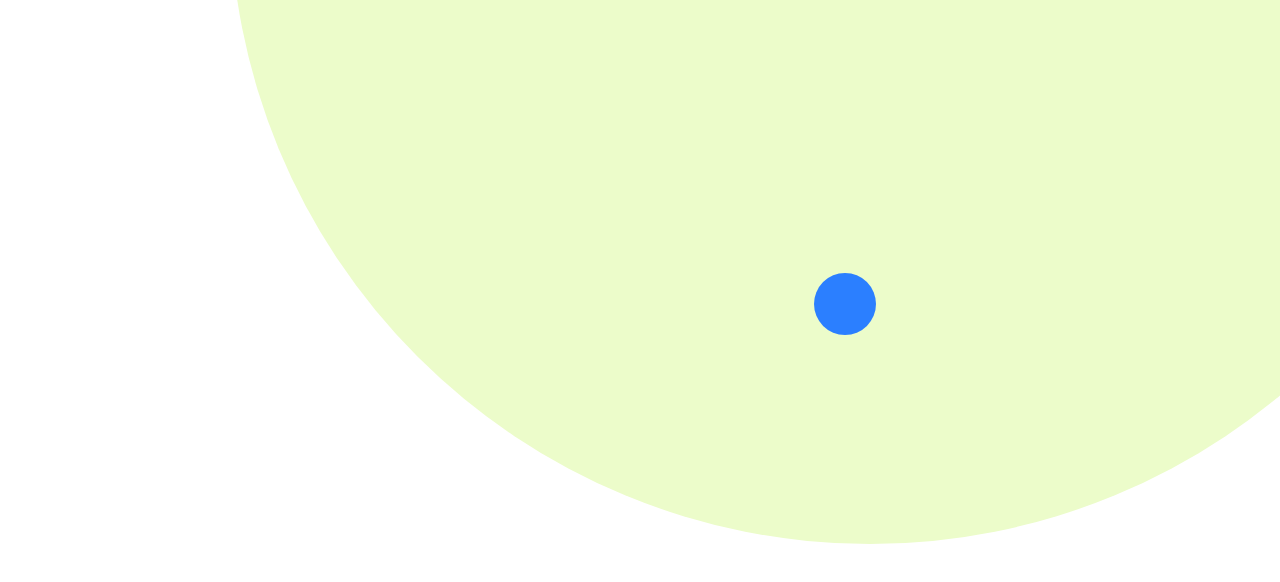
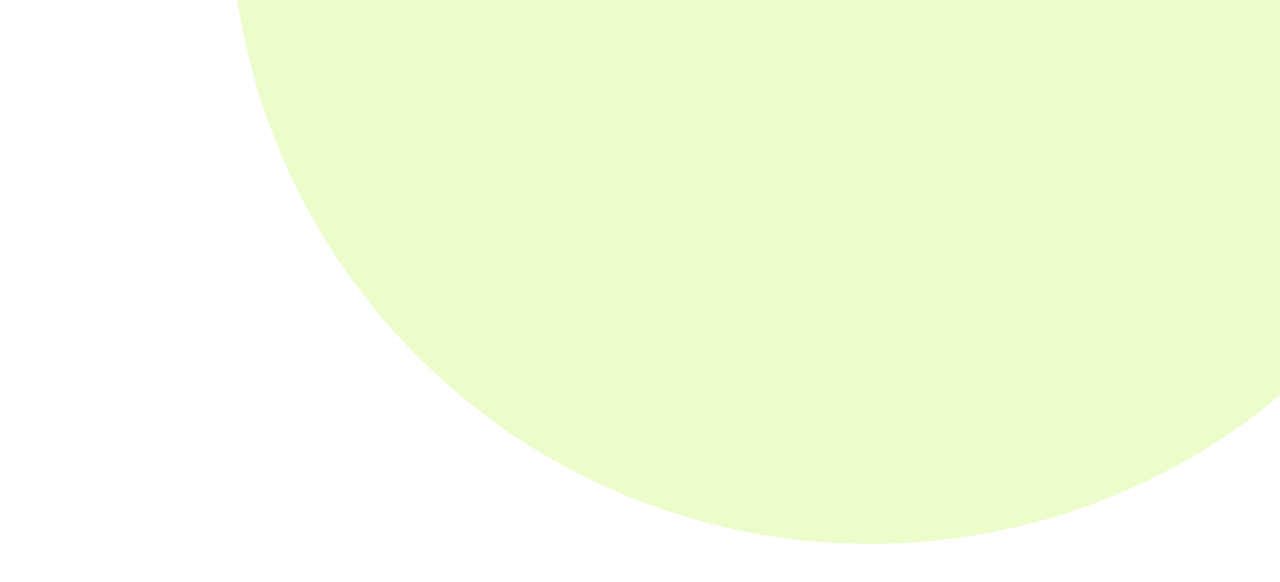
Before and after one commit to Massfice/food-spinner, a React (Vite) app: page / in a window 1280 px wide. Shown: the top 582 px of the page. Built offline with nearby package versions, Linux system fonts and the light colour scheme.

Commit message:
adding circular image and circle

```diff
--- a/src/components/Circle.tsx
+++ b/src/components/Circle.tsx
@@ -1,143 +1,165 @@
-import type React from 'react';
+import React from 'react';
 import cn from 'classnames';
-import { RelativeWrapper } from './RelativeWrapper';
+// import { RelativeWrapper } from './RelativeWrapper';
 
 type CircleProps = {
+    /**
+     * The content of the circle.
+     */
+    children?: React.ReactNode;
+
+    /**
+     * Classes to apply to the circle.
+     */
     className?: string;
+
+    /**
+     * Styles to apply to the circle.
+     */
+    style?: React.CSSProperties;
+
+    /**
+     * The role of the circle.
+     */
+    role?: string;
 };
 
-type PositionedComponent = {
-    x: number;
-    y: number;
-    width: number;
-    height: number;
-    angleInRadians: number;
-    index: number;
-    isEvenDistribution: boolean;
-};
+// type PositionedComponent = {
+//     x: number;
+//     y: number;
+//     width: number;
+//     height: number;
+//     angleInRadians: number;
+//     index: number;
+//     isEvenDistribution: boolean;
+// };
 
-const calculateComponentPositions = (
-    count: number,
-): PositionedComponent[] => {
-    const positions: PositionedComponent[] = [];
+// const calculateComponentPositions = (
+//     count: number,
+// ): PositionedComponent[] => {
+//     const positions: PositionedComponent[] = [];
 
-    const centerX = 45.6;
-    const centerY = 94.85;
-    const radius = 16;
-    const ratio = 1.2 / count;
+//     const centerX = 45.6;
+//     const centerY = 94.85;
+//     const radius = 16;
+//     const ratio = 1.2 / count;
 
-    // Progressive distribution parameters
-    const evenDistributionThreshold = 3;
-    const startAngleRadians = 3.925; // 225 degrees (between D and A)
+//     // Progressive distribution parameters
+//     const evenDistributionThreshold = 3;
+//     const startAngleRadians = 3.925; // 225 degrees (between D and A)
 
-    // Calculate increment to fill the circle evenly based on threshold
-    const angleIncrementRadians =
-        (2 * Math.PI) / (evenDistributionThreshold + 1);
-    const isEvenDistribution =
-        count > evenDistributionThreshold;
+//     // Calculate increment to fill the circle evenly based on threshold
+//     const angleIncrementRadians =
+//         (2 * Math.PI) / (evenDistributionThreshold + 1);
+//     const isEvenDistribution =
+//         count > evenDistributionThreshold;
 
-    for (let index = 0; index < count; index++) {
-        let angleInRadians: number;
+//     for (let index = 0; index < count; index++) {
+//         let angleInRadians: number;
 
-        if (isEvenDistribution) {
-            // Use even distribution for all components
-            angleInRadians = (2 * Math.PI * index) / count;
-        } else {
-            // Use progressive distribution for all components
-            angleInRadians =
-                startAngleRadians +
-                index * angleIncrementRadians;
-        }
+//         if (isEvenDistribution) {
+//             // Use even distribution for all components
+//             angleInRadians = (2 * Math.PI * index) / count;
+//         } else {
+//             // Use progressive distribution for all components
+//             angleInRadians =
+//                 startAngleRadians +
+//                 index * angleIncrementRadians;
+//         }
 
-        const x =
-            centerX + radius * Math.cos(angleInRadians);
-        const y =
-            centerY + radius * Math.sin(angleInRadians);
+//         const x =
+//             centerX + radius * Math.cos(angleInRadians);
+//         const y =
+//             centerY + radius * Math.sin(angleInRadians);
 
-        positions.push({
-            x,
-            y,
-            width: radius * ratio,
-            height: radius * ratio,
-            angleInRadians,
-            index,
-            isEvenDistribution,
-        });
-    }
+//         positions.push({
+//             x,
+//             y,
+//             width: radius * ratio,
+//             height: radius * ratio,
+//             angleInRadians,
+//             index,
+//             isEvenDistribution,
+//         });
+//     }
 
-    return positions;
-};
+//     return positions;
+// };
 
-const toArray = (n: number) => {
-    const length = Math.max(n, 4);
-    const result = Array.from({ length }, (_, i) => ({
-        index: i,
-        present: i >= length - n,
-    }));
-    return n === 0 ? [] : result;
-};
+// const toArray = (n: number) => {
+//     const length = Math.max(n, 4);
+//     const result = Array.from({ length }, (_, i) => ({
+//         index: i,
+//         present: i >= length - n,
+//     }));
+//     return n === 0 ? [] : result;
+// };
 
-const generateDummyComponents = (count: number) => {
-    const components: React.ReactNode[] = [];
-    const indices = toArray(count);
-    const positions = calculateComponentPositions(
-        indices.length,
-    );
+// const generateDummyComponents = (count: number) => {
+//     const components: React.ReactNode[] = [];
+//     const indices = toArray(count);
+//     const positions = calculateComponentPositions(
+//         indices.length,
+//     );
 
-    for (const { index, present } of indices) {
-        const position = positions[index];
+//     for (const { index, present } of indices) {
+//         const position = positions[index];
 
-        console.log({
-            angleInRadians: position.angleInRadians,
-            index,
-            mode: position.isEvenDistribution
-                ? 'even'
-                : 'progressive',
-        });
+//         console.log({
+//             angleInRadians: position.angleInRadians,
+//             index,
+//             mode: position.isEvenDistribution
+//                 ? 'even'
+//                 : 'progressive',
+//         });
 
-        components.push(
-            <div
-                key={index}
-                className={cn(
-                    'absolute rounded-full transition-all duration-100',
-                    {
-                        'bg-red-500':
-                            present &&
-                            index !== indices.length - 1,
-                        'bg-blue-500':
-                            present &&
-                            index === indices.length - 1,
-                        hidden: !present,
-                    },
-                )}
-                style={{
-                    top: `${position.y}%`,
-                    left: `${position.x}%`,
-                    width: `${position.width}%`,
-                    height: `${position.height}%`,
-                }}
-            />,
-        );
-    }
+//         components.push(
+//             <div
+//                 key={index}
+//                 className={cn(
+//                     'absolute rounded-full transition-all duration-100',
+//                     {
+//                         'bg-red-500':
+//                             present &&
+//                             index !== indices.length - 1,
+//                         'bg-blue-500':
+//                             present &&
+//                             index === indices.length - 1,
+//                         hidden: !present,
+//                     },
+//                 )}
+//                 style={{
+//                     top: `${position.y}%`,
+//                     left: `${position.x}%`,
+//                     width: `${position.width}%`,
+//                     height: `${position.height}%`,
+//                 }}
+//             />,
+//         );
+//     }
 
-    return components;
-};
+//     return components;
+// };
 
 export const Circle: React.FC<CircleProps> = ({
+    children,
     className,
+    ...props
 }) => {
-    const components = generateDummyComponents(1);
+    // const components = generateDummyComponents(5);
 
     return (
         <div
             className={cn(
-                'bg-lime-100 aspect-square rounded-full overflow-hidden',
+                'bg-lime-100 aspect-square rounded-full overflow-hidden flex items-center justify-center',
                 className,
             )}
+            {...props}
         >
-            <RelativeWrapper className="w-full h-full">
+            {children}
+            {/* <RelativeWrapper className="w-full h-full">
                 {components}
-            </RelativeWrapper>
+            </RelativeWrapper> */}
         </div>
     );
 };
--- /dev/null
+++ b/src/components/CircularImage.tsx
@@ -0,0 +1,56 @@
+import React, { useMemo } from 'react';
+import { Circle } from './Circle';
+
+type CircularImageProps = {
+    /**
+     * The radius of the circular image.
+     */
+    radius: number;
+
+    /**
+     * The units of the radius.
+     */
+    radiusUnits:
+        | 'px'
+        | 'rem'
+        | 'em'
+        | 'vw'
+        | 'vh'
+        | 'vmin'
+        | 'vmax'
+        | '%';
+
+    /**
+     * The image to display in the circular image.
+     */
+    image: string;
+
+    /**
+     * Classes to apply to the circular image.
+     */
+    className?: string;
+};
+
+export const CircularImage: React.FC<
+    CircularImageProps
+> = ({ radius, radiusUnits, image }) => {
+    const width = useMemo(() => {
+        return `${radius * 2}${radiusUnits}`;
+    }, [radius, radiusUnits]);
+
+    return (
+        <Circle
+            style={{
+                width,
+                height: width,
+            }}
+            role="wrapper"
+        >
+            <img
+                src={image}
+                className="object-cover w-full h-full"
+                role="img"
+            />
+        </Circle>
+    );
+};
```
Also changed, not shown: 2 other files (tests, documents, lock files or other folders).
